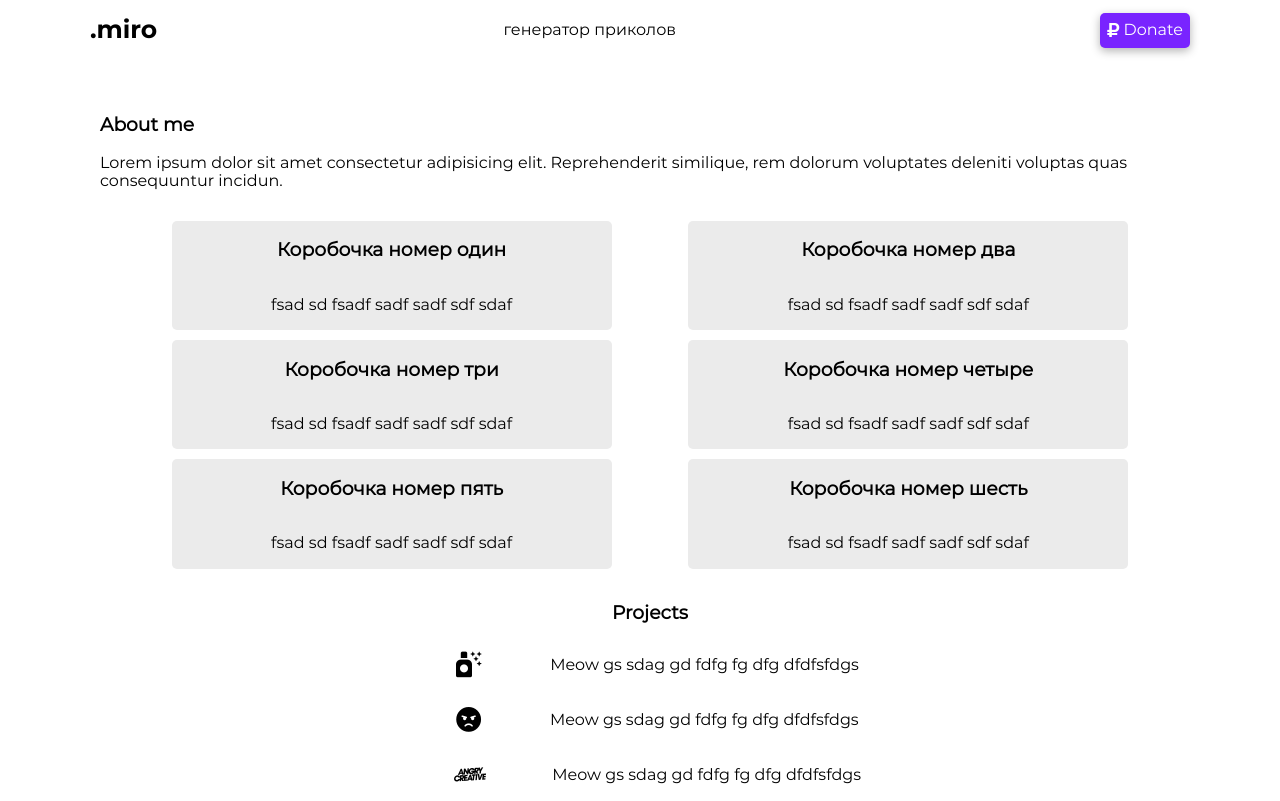
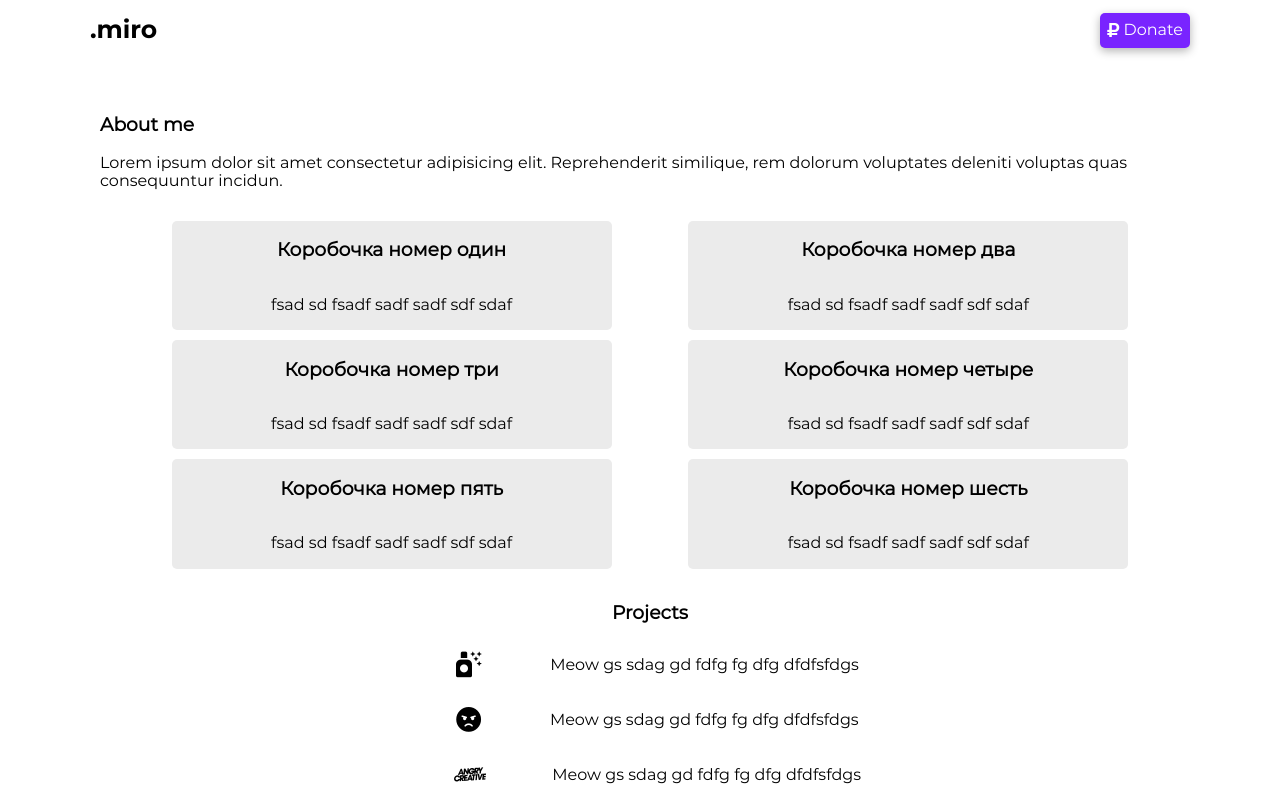
Before and after one commit to miro00/miro00.github.io, a plain HTML site: page index.html in a window 1280 px wide. Shown: the top 801 px of the page. Drawn offline with Linux system fonts and the light colour scheme.

Commit message:
Add files via upload

```diff
--- a/index.html
+++ b/index.html
@@ -15,9 +15,7 @@
             <div class="header-wrap">
                 <div class="logo"> <a href="index.html">.miro</a></div>
                 <div class="nav">
-                    <a href="generator.html">генератор приколов</a>
-                    <!-- <a href="#projects">проекты</a>
-                    <a href="#contacts">контакты</a> -->
+                    <!-- <a href="#contacts">контакты</a> -->
                 </div>
                 <div class="others">
                     <div class="donation">
@@ -46,7 +44,7 @@
                                 <h3>About me</h3>
                                 Lorem ipsum dolor sit amet consectetur adipisicing elit. Reprehenderit similique, rem dolorum voluptates deleniti voluptas quas consequuntur incidun.
                             </div>
-                            <!-- <h3>Услуги</h3> -->
+                            <!-- <h3>Портфолио</h3> -->
                     <div class="post">
                         <h3>Коробочка номер один</h3>
                         <p>fsad sd fsadf sadf sadf sdf sdaf </p>
@@ -72,6 +70,7 @@
                         <h3>Коробочка номер шесть</h3>
                         <p>fsad sd fsadf sadf sadf sdf sdaf </p>
                     </div>
+
                    <div class="bla" id="projects">
                        <h3>Projects</h3>
                        <div class="post2">
```
